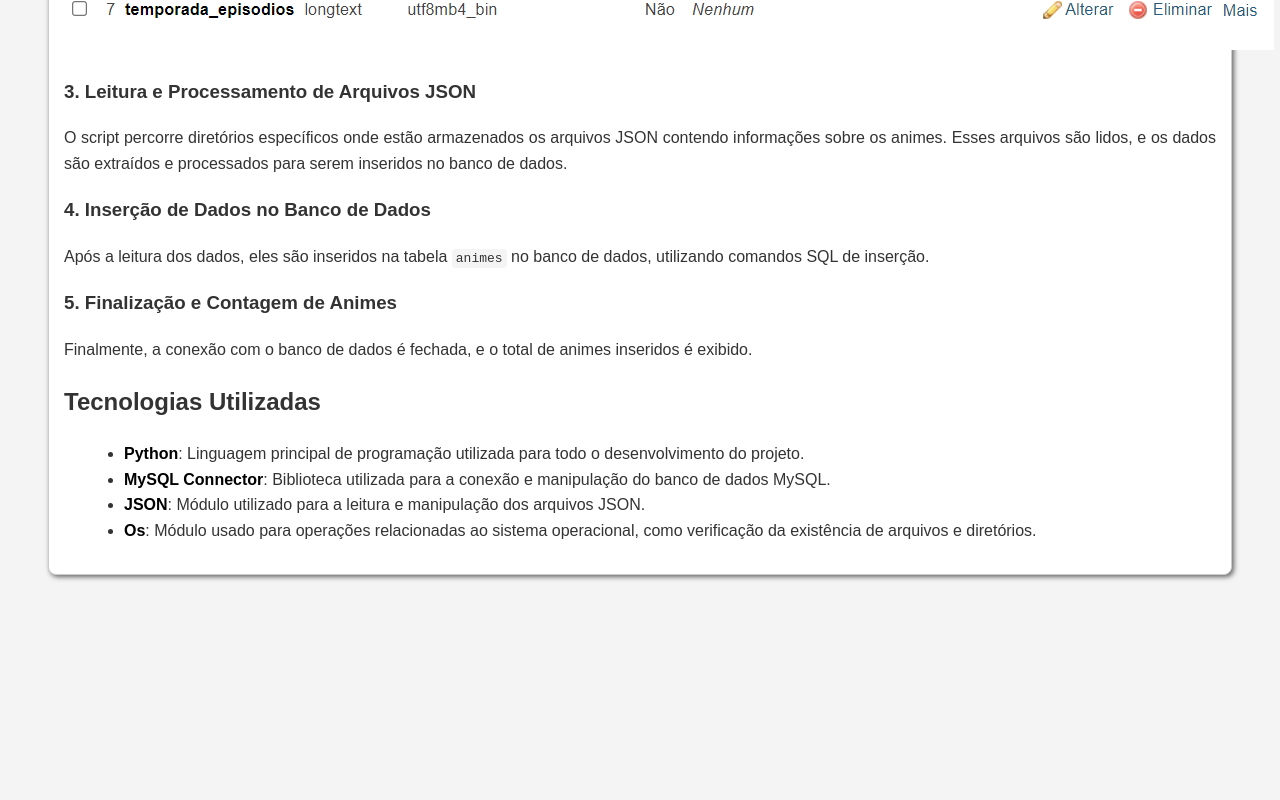
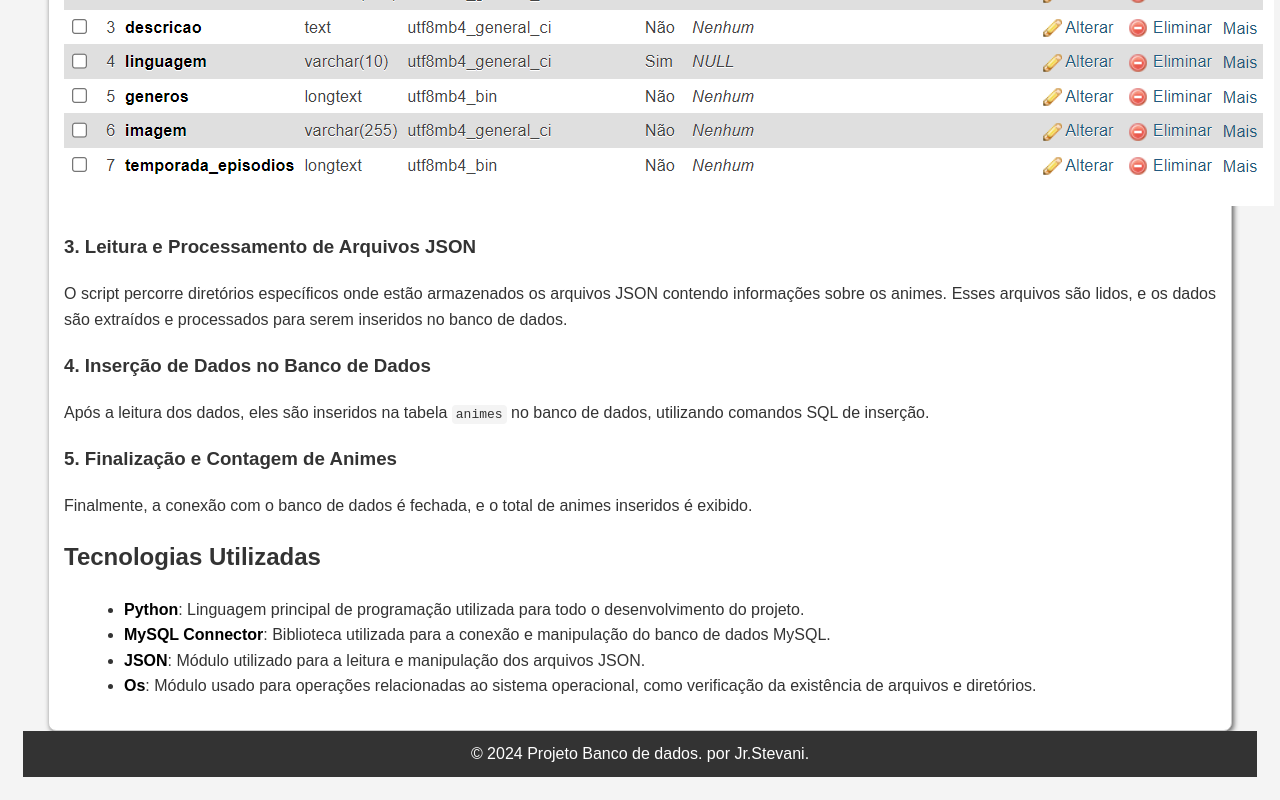
Before and after one commit to JrStevani/Insercao_automatica_DB, a plain HTML site: page index.html in a window 1280 px wide. Shown: the part 1711-2511 px from the top of the page. Before the commit the page ends 2309 px from the top, so only its background shows below. Drawn offline with Linux system fonts and the light colour scheme.

Commit message:
Update index

```diff
--- a/index.html
+++ b/index.html
@@ -13,6 +13,14 @@
             color: #333;
             padding: 15px;
         }
+
+        header {
+            background: #333;
+            color: #fff;
+            padding: 10px 0;
+            text-align: center;
+        }
+
         main {
             padding: 15px;
             margin: -30px auto auto auto;
@@ -52,6 +60,21 @@
             text-decoration: underline;
             color: #333;
         }
+
+        footer {
+            background: #333;
+            color: #fff;
+            text-align: center;
+            padding: 10px 0;
+            position: relative;
+            bottom: 0;
+            width: 100%;
+        }
+
+        footer > p {
+            margin: 0;
+        }
+
         @media (max-width: 768px) {
             * {
                 text-align: justify;
@@ -110,6 +133,10 @@
     </style>
 </head>
 <body>
+    <header>
+        <h1>Banco de dados</h1>
+        <p>Projeto de inserção automática de dados em banco de dados.</p>
+    </header>
     <main>
         <h1>Projeto de Banco de Dados de Animes</h1>
         <p>Este projeto tem como objetivo principal criar e gerenciar um banco de dados MySQL para armazenar informações detalhadas sobre animes. Abaixo estão as principais funcionalidades implementadas neste projeto:</p>
@@ -150,5 +177,8 @@
             <li><strong><a href="https://docs.python.org/3/library/os.html" target="_blank">Os</a></strong>: Módulo usado para operações relacionadas ao sistema operacional, como verificação da existência de arquivos e diretórios.</li>
         </ul>
     </main>
+    <footer>
+        <p>&copy; 2024 Projeto Banco de dados. por Jr.Stevani.</p>
+    </footer>
 </body>
 </html>
```
